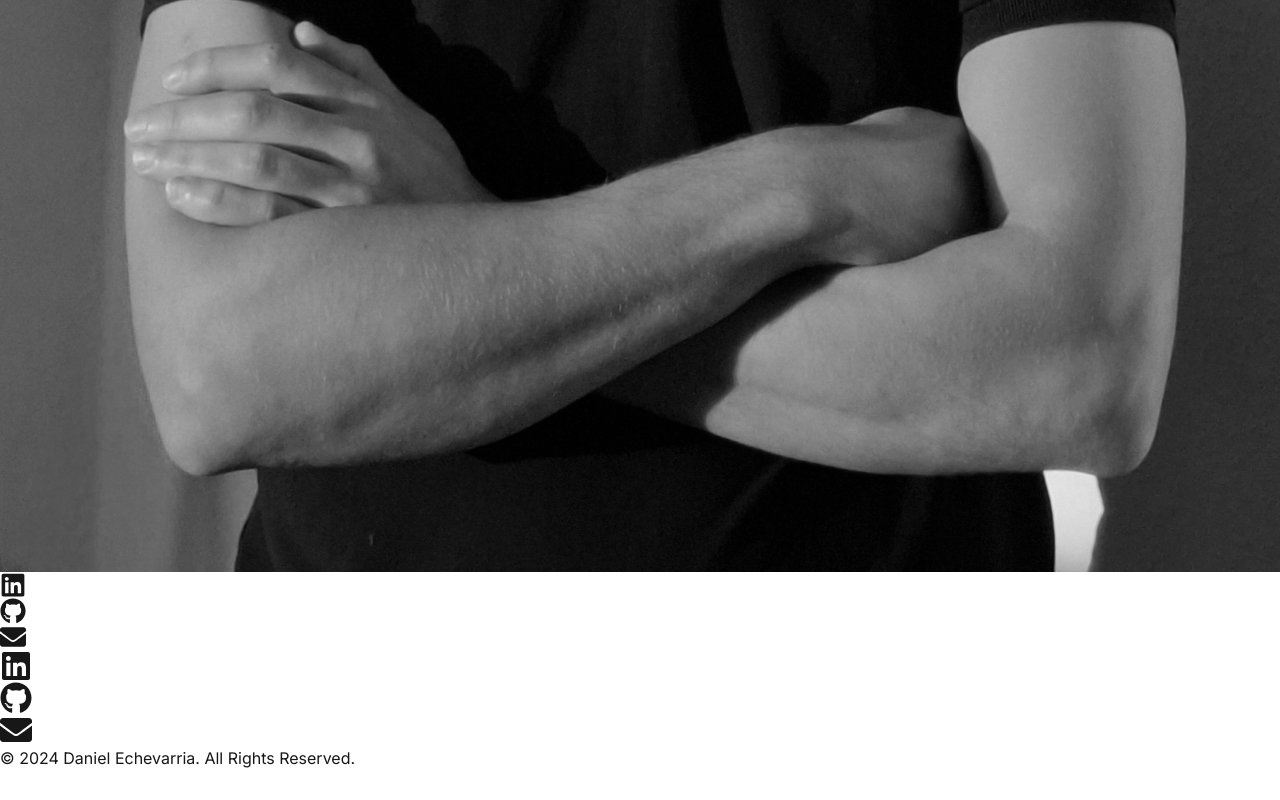
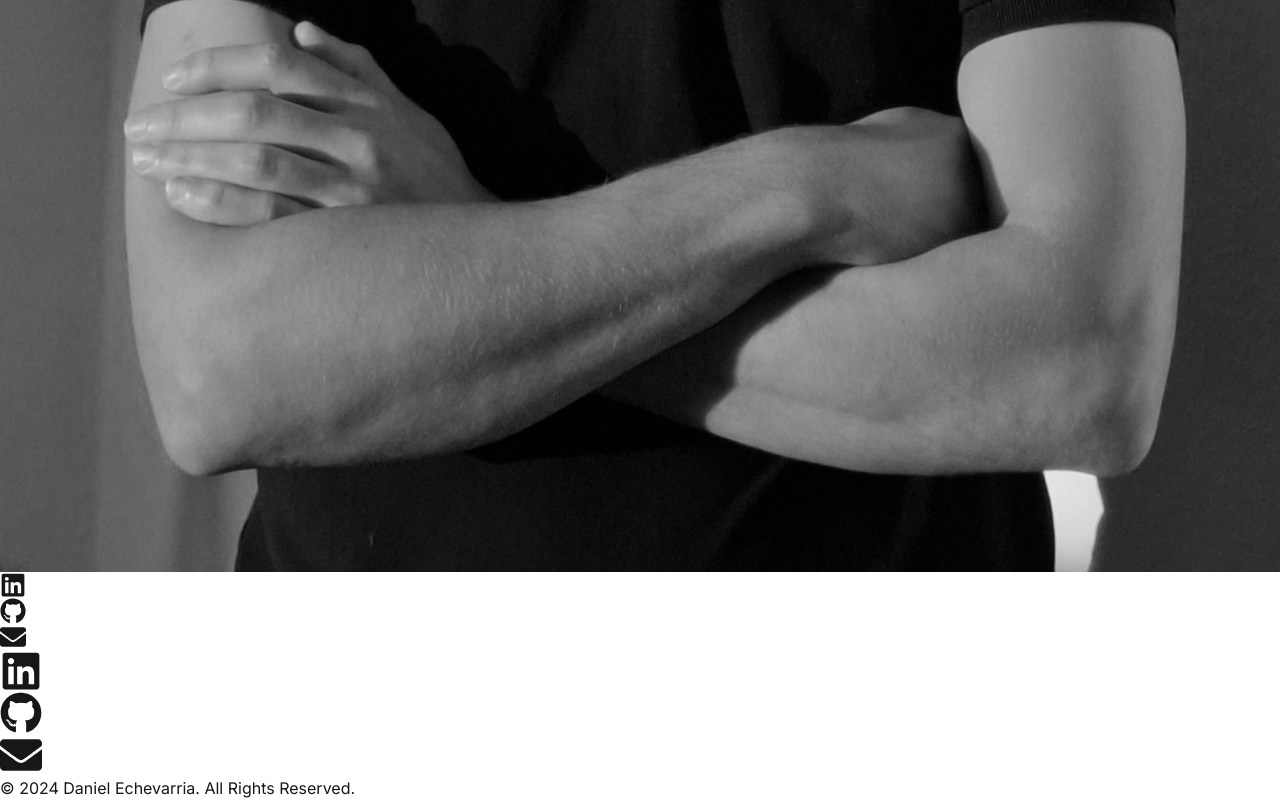
Before and after one commit to daniel-echevarria/portfolio, a Next.js app: page / in a window 1280 px wide. Shown: the part 7573-8373 px from the top of the page. Before the commit the page ends 8343 px from the top, so only its background shows below. Built offline with nearby package versions, Linux system fonts and the light colour scheme.

Commit message:
Refactor social media icons generation and improve ux design

```diff
--- a/src/app/page.tsx
+++ b/src/app/page.tsx
@@ -1,7 +1,7 @@
 import Image from "next/image";
 import projects from "../data/projects.json";
 import Card from "@/app/ui/Card";
-import { FaLinkedin, FaGithub, FaEnvelope } from "react-icons/fa";
+import SocialMediaLinks from "./ui/SocialMediaIcons";
 
 export default function Home() {
   const miniBio = `I'm Daniel, an independent full-stack web developer based in Berlin. I'm passionate about the creative process of taking an idea, breaking it apart, and materializing it, piece by piece. Let's do it together!`;
@@ -70,29 +70,7 @@ export default function Home() {
                 height={3238}
                 priority
               />
-              <div className="hidden lg:flex gap-3 mt-5">
-                <a href="https://www.linkedin.com/in/daniel-e-772683335">
-                  <FaLinkedin size={26} />
-                </a>
-                <a href="https://github.com/daniel-echevarria">
-                  <FaGithub size={26} />
-                </a>
-                <a href="mailto:dan.echevarri@gmail.com">
-                  <FaEnvelope size={26} />
-                </a>
-              </div>
-
-              <div className="flex gap-2 mt-5 lg:hidden justify-center">
-                <a href="https://www.linkedin.com/in/daniel-e-772683335">
-                  <FaLinkedin size={32} />
-                </a>
-                <a href="https://github.com/daniel-echevarria">
-                  <FaGithub size={32} />
-                </a>
-                <a href="mailto:dan.echevarri@gmail.com">
-                  <FaEnvelope size={32} />
-                </a>
-              </div>
+              <SocialMediaLinks desktopIconSize={26} mobileIconSize={42} />
             </div>
           </div>
         </main>
--- /dev/null
+++ b/src/app/ui/SocialMediaIcons.tsx
@@ -0,0 +1,51 @@
+import { FaLinkedin, FaGithub, FaEnvelope } from "react-icons/fa";
+
+const SocialMediaIcons = ({
+  desktopIconSize,
+  mobileIconSize,
+}: {
+  desktopIconSize: number;
+  mobileIconSize: number;
+}) => {
+  const socialIcons = [
+    {
+      href: "https://www.linkedin.com/in/daniel-e-772683335",
+      icon: FaLinkedin,
+    },
+    {
+      href: "https://github.com/daniel-echevarria",
+      icon: FaGithub,
+    },
+    {
+      href: "mailto:dan.echevarri@gmail.com",
+      icon: FaEnvelope,
+    },
+  ];
+
+  const desktopIcons = socialIcons.map((icon) => (
+    <a href={icon.href}>
+      <icon.icon
+        size={desktopIconSize}
+        className="hover:-translate-y-0.5"
+      ></icon.icon>
+    </a>
+  ));
+
+  const mobileIcons = socialIcons.map((icon) => (
+    <a href={icon.href}>
+      <icon.icon size={mobileIconSize}></icon.icon>
+    </a>
+  ));
+
+  return (
+    <>
+      <div className="hidden lg:flex gap-3 mt-5 ">{desktopIcons}</div>
+
+      <div className="flex gap-5 mt-5 lg:hidden justify-center">
+        {mobileIcons}
+      </div>
+    </>
+  );
+};
+
+export default SocialMediaIcons;
```
